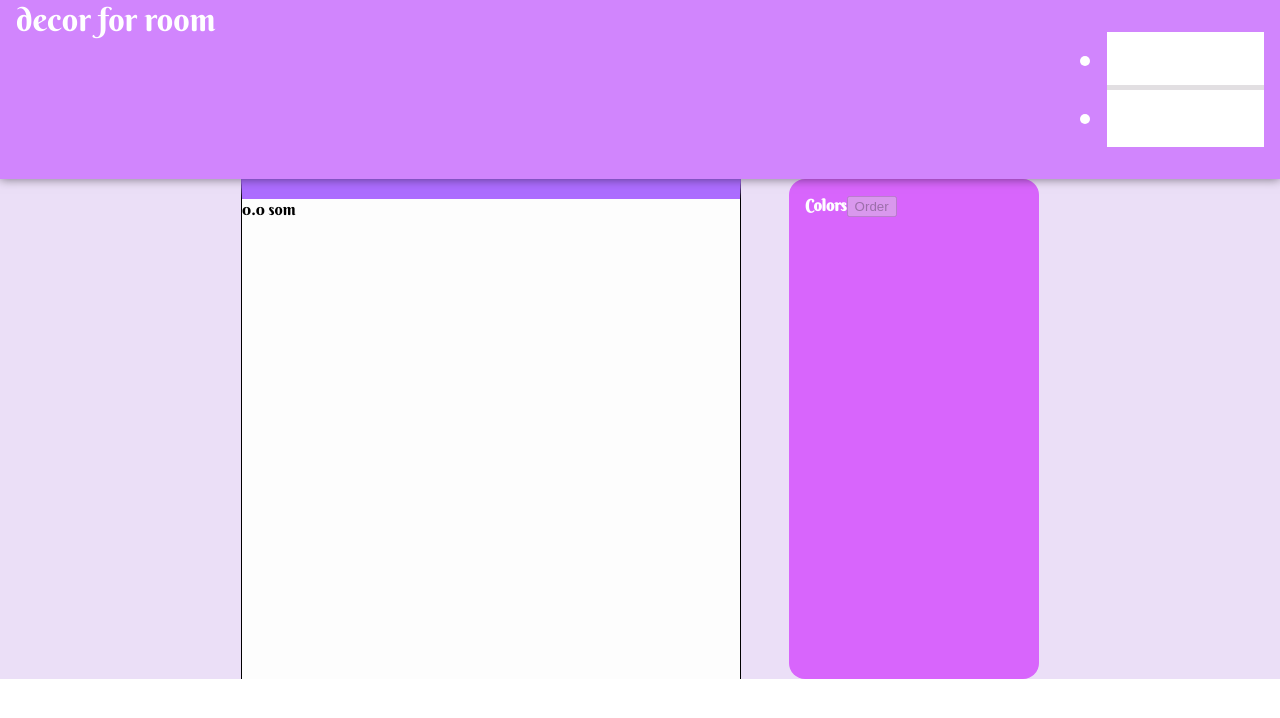
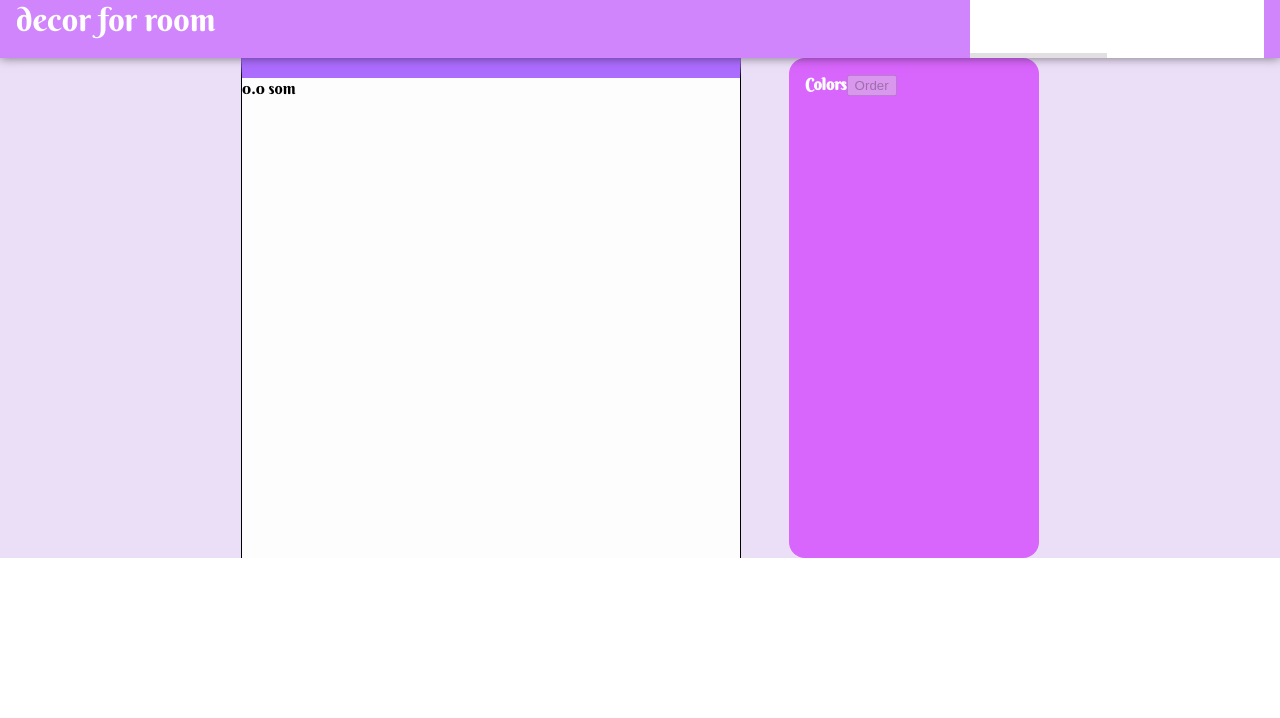
Before and after one commit to Nurkyz-Chynybaeva/builder, a React (Create React App) app: page / in a window 1280 px wide. Shown: the top 718 px of the page. Built offline with nearby package versions, Linux system fonts and the light colour scheme; no server answers.

Commit message:
added styles to nav

```diff
--- a/src/components/Nav/Nav.module.css
+++ b/src/components/Nav/Nav.module.css
@@ -0,0 +1,13 @@
+
+.Nav {
+    display: flex;
+    list-style-type: none;
+    margin: 0;
+    padding: 0;
+  }
+
+  @media (max-width: 549px) {
+    .Nav {
+      flex-direction: column;
+    }
+  }
```
